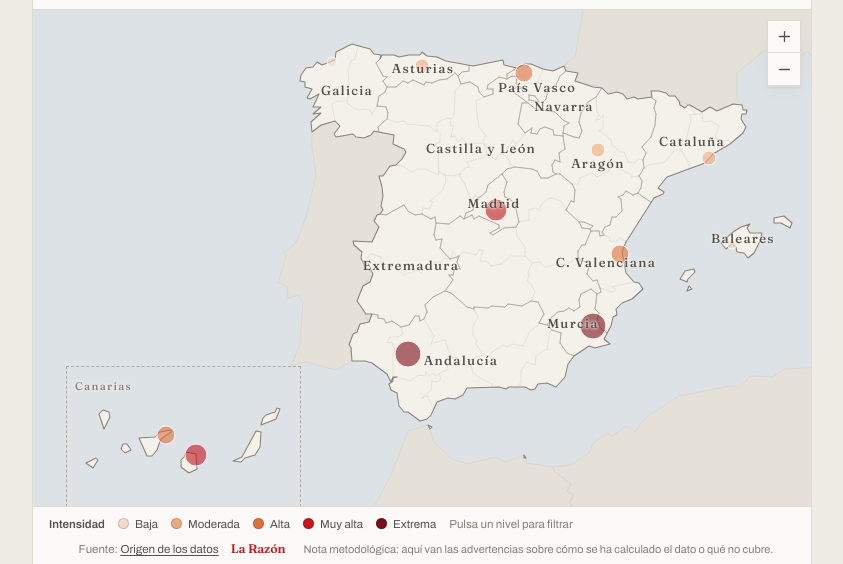
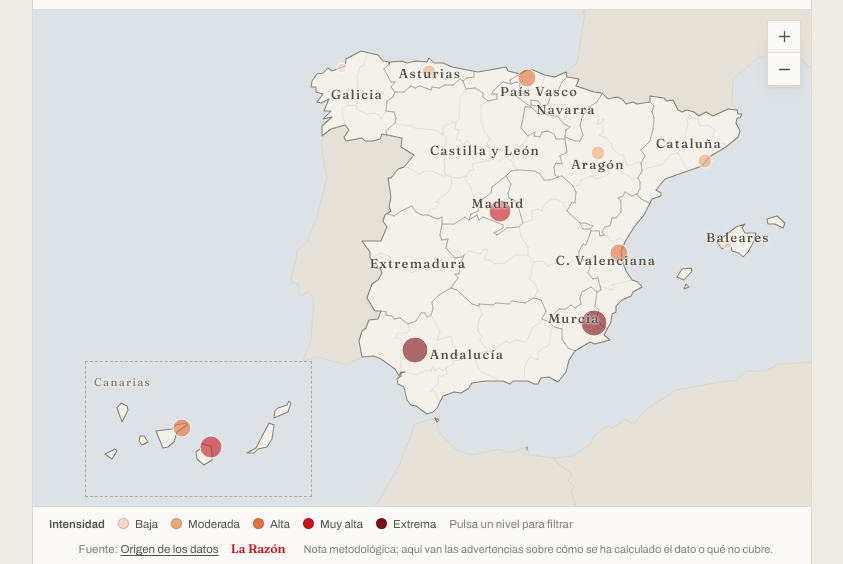
Before and after one commit to Maxlarazones/MapaCore, a plain HTML site: page index.html in a window 1280 px wide. Shown: the part 247-811 px from the top of the page, without its empty margins (218-1061 px from the left). Drawn offline with nearby package versions, Linux system fonts and the light colour scheme.

Commit message:
Add files via upload

```diff
--- a/lrmap.css
+++ b/lrmap.css
@@ -121,8 +121,10 @@
 .lrmap .leaflet-container { background: var(--lr-mar); font-family: var(--lr-ui); outline: none; }
 .lrmap .leaflet-control-container { display: none; }
 
-/* — Topónimos: capa propia, en español — */
-.lrmap__toponimos { position: absolute; inset: 0; pointer-events: none; z-index: 420; }
+/* — Topónimos: pane de Leaflet, así viajan clavados al territorio — */
+.lrmap__toponimos { pointer-events: none; transition: opacity .13s ease; }
+.lrmap__toponimos[data-zoom="si"] { opacity: 0; transition-duration: .06s; }
+.lrmap__rotulos { position: absolute; left: 0; top: 0; width: 0; height: 0; }
 .lrmap__toponimo {
   position: absolute;
   transform: translate(-50%, -50%);
@@ -155,7 +157,7 @@
 
 /* — Recuadro de Canarias: rectángulo de pantalla, no de coordenadas — */
 .lrmap__recuadro {
-  position: absolute; z-index: 410;
+  position: absolute;
   border: 1px dashed var(--lr-linea-ccaa);
   pointer-events: none;
 }
@@ -320,6 +322,6 @@
 .lrmap .leaflet-tooltip-top:before { border-top-color: var(--lr-tinta); }
 
 @media (prefers-reduced-motion: reduce) {
-  .lrmap__ficha, .lrmap__gesto { transition: none; }
+  .lrmap__ficha, .lrmap__gesto, .lrmap__toponimos { transition: none; }
   .lrmap__hilo { animation-duration: 2.5s; }
 }
--- a/lrmap.js
+++ b/lrmap.js
@@ -82,7 +82,7 @@
   // =========================================================================
 
   var ENCUADRES = {
-    espana:    { limites: [[34.0, -14.6], [44.0, 4.6]] },
+    espana:    { limites: [[33.9, -15.0], [44.0, 4.7]] },
     peninsula: { limites: [[35.8, -9.8],  [43.9, 3.5]] },
     canarias:  { limites: [[34.2, -14.4], [36.6, -8.8]] },   // ya desplazadas
     baleares:  { limites: [[38.5, 1.1],   [40.2, 4.4]] },
@@ -191,8 +191,6 @@
     var esc = el('div', 'lrmap__escenario');
     this.lienzo = el('div', 'lrmap__lienzo');
     esc.appendChild(this.lienzo);
-    this.capaEtiquetas = el('div', 'lrmap__toponimos');
-    esc.appendChild(this.capaEtiquetas);
 
     var mandos = el('div', 'lrmap__mandos');
     function mando(icono, texto, fn) {
@@ -279,13 +277,18 @@
       fadeAnimation: false
     });
 
-    mapa.fitBounds(this._encuadre());
+    mapa.fitBounds(this._encuadre(), { padding: [6, 6] });
     mapa.setMaxBounds(this._encuadre().pad(0.4));
 
-    ['lrFondo', 'lrTrazos', 'lrAreas', 'lrLineas', 'lrPuntos'].forEach(function (p, i) {
+    ['lrFondo', 'lrTrazos', 'lrAreas', 'lrToponimos', 'lrLineas', 'lrPuntos'].forEach(function (p, i) {
       mapa.createPane(p);
-      mapa.getPane(p).style.zIndex = [200, 300, 380, 460, 600][i];
+      mapa.getPane(p).style.zIndex = [200, 300, 380, 420, 460, 600][i];
     });
+
+    // Los topónimos son un pane, no un div flotante: así Leaflet los arrastra
+    // junto al mapa y quedan clavados al territorio, no a la pantalla.
+    this.capaEtiquetas = mapa.getPane('lrToponimos');
+    this.capaEtiquetas.classList.add('lrmap__toponimos');
 
     this.rFondo  = L.canvas({ pane: 'lrFondo',  padding: 0.4 });
     this.rTrazos = L.canvas({ pane: 'lrTrazos', padding: 0.4 });
@@ -300,7 +303,11 @@
       var fuera = !base.contains(ahora) || (ahora.getNorth() - ahora.getSouth()) < (base.getNorth() - base.getSouth()) * 0.85;
       self.btnTodo.classList.toggle('lrmap__mando--guardado', !fuera);
     };
-    mapa.on('zoomend moveend', refrescar);
+    // En el zoom el pane se escala y el texto se deformaría: lo fundimos y
+    // lo recolocamos al terminar. En el arrastre no hace falta: viaja solo.
+    mapa.on('zoomstart', function () { self.capaEtiquetas.dataset.zoom = 'si'; });
+    mapa.on('zoomend', function () { self.capaEtiquetas.dataset.zoom = 'no'; });
+    mapa.on('zoomend moveend viewreset', refrescar);
     mapa.on('click', function () { self.cerrarFicha(); });
     window.addEventListener('resize', function () { self._pintarToponimos(); });
   };
@@ -363,7 +370,7 @@
       var r = base.meta.recuadro;
       this.recuadro = L.latLngBounds([[r[1], r[0]], [r[3], r[2]]]);
       this.elRecuadro = el('div', 'lrmap__recuadro');
-      this.capaEtiquetas.parentNode.insertBefore(this.elRecuadro, this.capaEtiquetas);
+      this.capaEtiquetas.appendChild(this.elRecuadro);
     }
 
     this._pintarToponimos();
@@ -373,6 +380,10 @@
 
   LRMap.prototype._pintarToponimos = function () {
     if (!this.base) return;
+    if (!this.elTextos) {
+      this.elTextos = el('div', 'lrmap__rotulos');
+      this.capaEtiquetas.appendChild(this.elTextos);
+    }
     var z = this.mapa.getZoom(), modo = this.op.detalle;
     if (modo === 'auto') modo = z < 6.4 ? 'ccaa' : 'provincias';
 
@@ -389,12 +400,16 @@
       }
     }
 
-    var vista = this.mapa.getBounds(), ocupado = [], html = '';
+    // Margen generoso: durante el arrastre las etiquetas viajan con el mapa,
+    // así que conviene tener ya calculadas las que van a entrar en cuadro.
+    var vista = this.mapa.getBounds().pad(0.5);
+    var ocupado = [], html = '';
+
     for (var i = 0; i < lista.length; i++) {
       var it = lista[i], co = it.f.geometry.coordinates;
       var ll = L.latLng(co[1], co[0]);
       if (!vista.contains(ll)) continue;
-      var p = this.mapa.latLngToContainerPoint(ll);
+      var p = this.mapa.latLngToLayerPoint(ll);
       var texto = it.f.properties.nombre;
       var ancho = texto.length * (it.clase === 'ciudad' ? 5.5 : 6.1) + 10;
       var caja = [p.x - ancho / 2, p.y - 8, p.x + ancho / 2, p.y + 8];
@@ -414,22 +429,20 @@
       var esquinas = [
         this.recuadro.getNorthWest(), this.recuadro.getNorthEast(),
         this.recuadro.getSouthWest(), this.recuadro.getSouthEast()
-      ].map(this.mapa.latLngToContainerPoint, this.mapa);
-      var xs = esquinas.map(function (p) { return p.x; });
-      var ys = esquinas.map(function (p) { return p.y; });
+      ].map(this.mapa.latLngToLayerPoint, this.mapa);
+      var xs = esquinas.map(function (e) { return e.x; });
+      var ys = esquinas.map(function (e) { return e.y; });
       var x0 = Math.min.apply(null, xs), y0 = Math.min.apply(null, ys);
       var x1 = Math.max.apply(null, xs), y1 = Math.max.apply(null, ys);
-      var tam = this.mapa.getSize();
-      var visible = x1 > 0 && y1 > 0 && x0 < tam.x && y0 < tam.y;
-      this.elRecuadro.style.display = visible ? 'block' : 'none';
-      if (visible) {
-        this.elRecuadro.style.cssText += ';left:' + Math.round(x0) + 'px;top:' + Math.round(y0) +
-          'px;width:' + Math.round(x1 - x0) + 'px;height:' + Math.round(y1 - y0) + 'px';
-        html += '<span class="lrmap__toponimo lrmap__toponimo--recuadro" style="left:' +
-                Math.round(x0 + 9) + 'px;top:' + Math.round(y0 + 13) + 'px">Canarias</span>';
-      }
+      this.elRecuadro.style.left = Math.round(x0) + 'px';
+      this.elRecuadro.style.top = Math.round(y0) + 'px';
+      this.elRecuadro.style.width = Math.round(x1 - x0) + 'px';
+      this.elRecuadro.style.height = Math.round(y1 - y0) + 'px';
+      html += '<span class="lrmap__toponimo lrmap__toponimo--recuadro" style="left:' +
+              Math.round(x0 + 9) + 'px;top:' + Math.round(y0 + 13) + 'px">Canarias</span>';
     }
-    this.capaEtiquetas.innerHTML = html;
+
+    this.elTextos.innerHTML = html;
   };
 
   // — Interacción ------------------------------------------------------------
@@ -578,7 +591,7 @@
 
   LRMap.prototype.reencuadrar = function () {
     this.cerrarFicha();
-    this.mapa.flyToBounds(this._encuadre(), { duration: 0.6 });
+    this.mapa.flyToBounds(this._encuadre(), { padding: [6, 6], duration: 0.6 });
   };
 
   LRMap.prototype.ajustarADatos = function (margen) {
```
